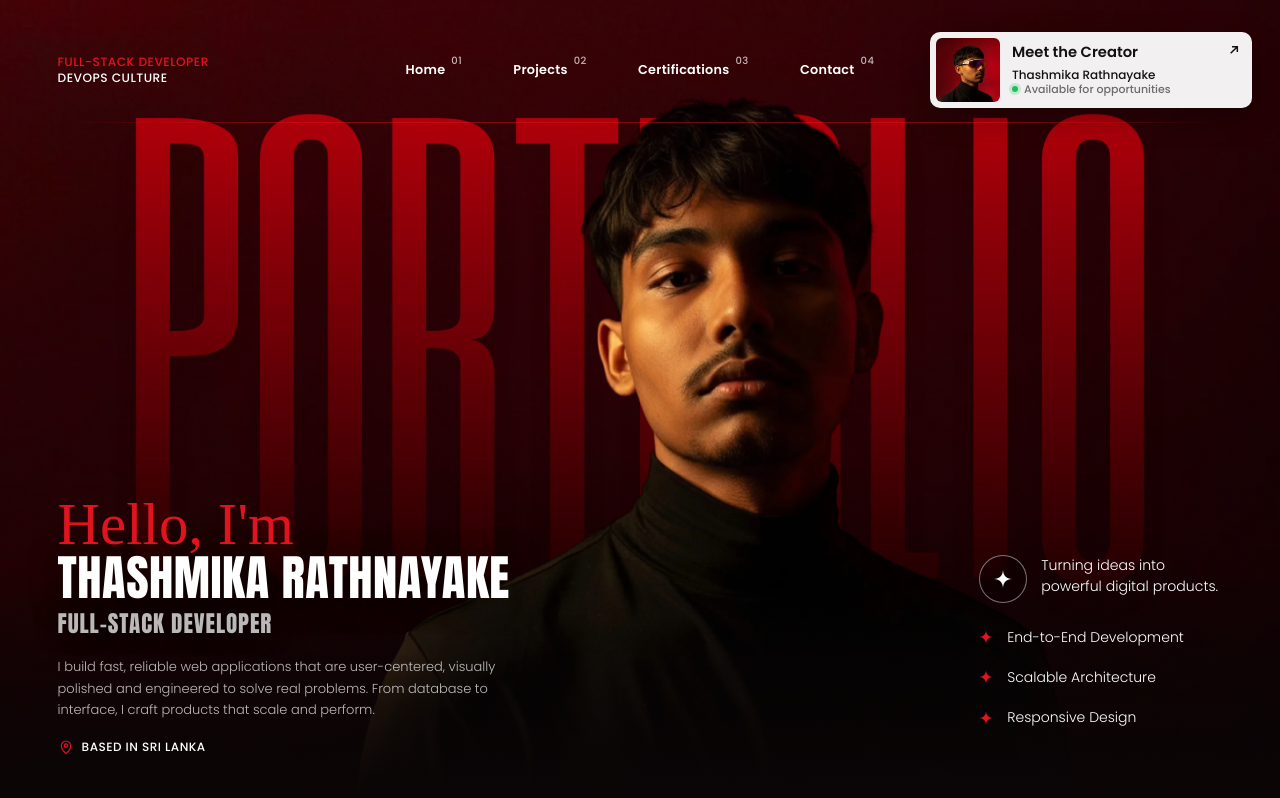
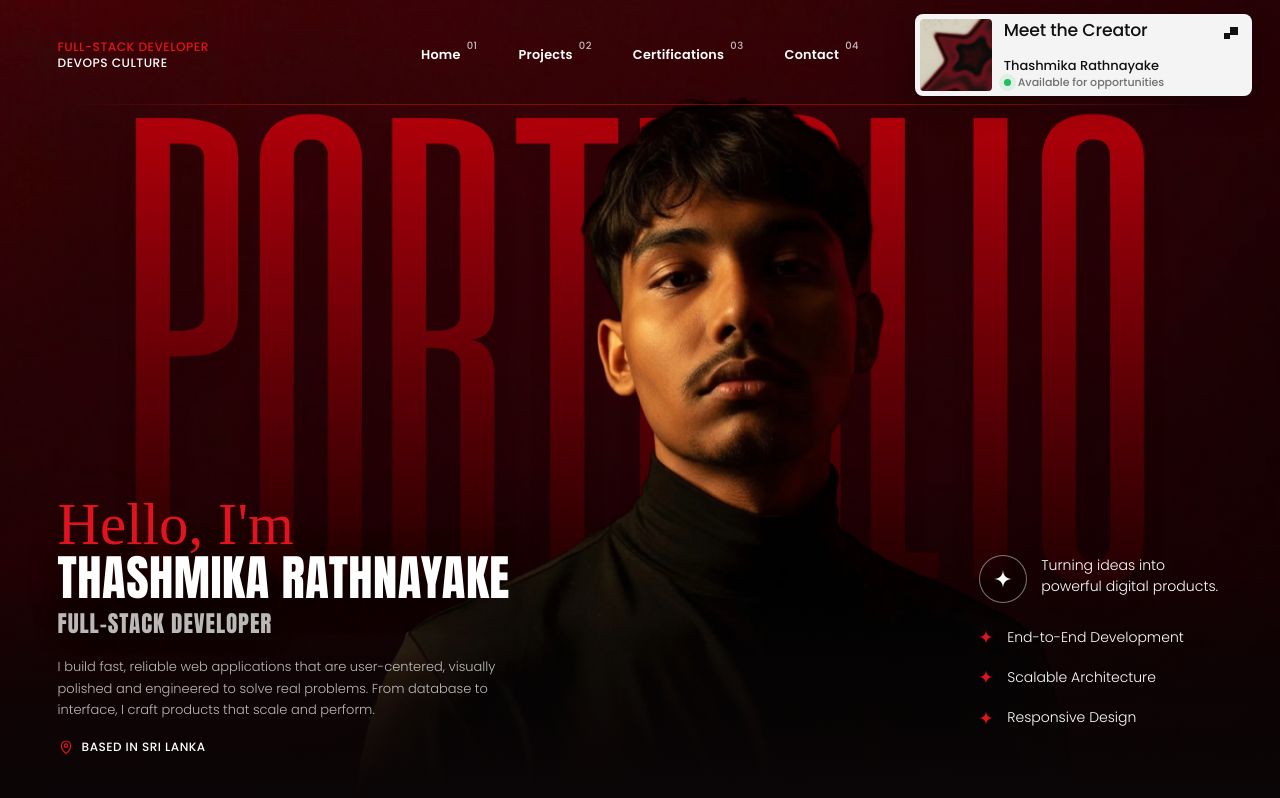
Before and after one commit to realthash/portfolio, a React (Vite) app in the folder portfolio/: page / in a window 1280 px wide. Shown: the top 798 px of the page. Built offline with nearby package versions, Linux system fonts and the light colour scheme; a web font is replaced by a local one.

Commit message:
feat: add interactive pulse and caption when hovers the hirecard

```diff
--- a/portfolio/src/data/content.js
+++ b/portfolio/src/data/content.js
@@ -19,6 +19,7 @@ export const hero = {
   hireCard: {
     title: 'Meet the Creator',
     name: 'Thashmika Rathnayake',
+    cta: "Let's work together →",
   },
 };
 
--- a/portfolio/src/sections/Hero.css
+++ b/portfolio/src/sections/Hero.css
@@ -26,7 +26,7 @@
   grid-template-columns: 1fr auto 1fr;
   align-items: center;
   gap: clamp(16px, 2vw, 32px);
-  padding-top: clamp(20px, 4vh, 40px);
+  padding-top: clamp(10px, 1.8vh, 18px);
   font-size: clamp(11px, 0.95vw, 14px);
   font-weight: 500;
   letter-spacing: 0.04em;
@@ -49,7 +49,7 @@
   padding: 0;
   list-style: none;
   display: flex;
-  gap: clamp(20px, 4vw, 72px);
+  gap: clamp(16px, 3.2vw, 72px);
 }
 
 .hero__nav li {
@@ -106,10 +106,10 @@
   display: flex;
   align-items: stretch;
   gap: 12px;
-  width: min(100%, 330px);
-  padding: 6px;
-  border-radius: 10px;
-  background: rgba(255, 255, 255, 0.94);
+  width: min(100%, 340px);
+  padding: 5px;
+  border-radius: 8px;
+  background: #f4f4f4;
   color: #111;
   text-decoration: none;
   text-transform: none;
@@ -131,10 +131,10 @@
 
 .hero__hire-media {
   flex: none;
-  width: 64px;
-  height: 64px;
+  width: 72px;
+  height: 72px;
   overflow: hidden;
-  border-radius: 6px;
+  border-radius: 4px;
 }
 
 .hero__hire-media img {
@@ -154,60 +154,119 @@
   min-width: 0;
   display: flex;
   flex-direction: column;
-  justify-content: center;
+  justify-content: space-between;
+  padding-block: 2px;
+}
+
+.hero__hire-title {
+  font-size: clamp(16px, 1.35vw, 20px);
+  font-weight: 500;
+  line-height: 1.15;
+  letter-spacing: -0.01em;
+}
+
+.hero__hire-meta {
+  display: flex;
+  flex-direction: column;
   line-height: 1.3;
 }
 
-.hero__hire-title {
-  font-size: clamp(14px, 1.15vw, 17px);
-  font-weight: 600;
-  margin-bottom: 4px;
-}
-
 .hero__hire-name {
-  font-size: 12px;
+  font-size: 13px;
   font-weight: 500;
   white-space: nowrap;
   overflow: hidden;
   text-overflow: ellipsis;
 }
 
+/* ---------- Live availability status ---------- */
 .hero__hire-status {
   display: flex;
   align-items: center;
-  gap: 6px;
-  font-size: 11px;
-  color: #6b6b6b;
+  gap: 7px;
+  font-size: clamp(11px, 0.85vw, 12.5px);
+  color: #6f6f6f;
 }
 
+/* Solid dot with an expanding "live" ring */
 .hero__hire-dot {
-  width: 6px;
-  height: 6px;
+  position: relative;
+  flex: none;
+  width: 7px;
+  height: 7px;
   border-radius: 50%;
   background: #1fbf5c;
-  box-shadow: 0 0 0 3px rgba(31, 191, 92, 0.2);
 }
 
-.hero__hire-arrow {
+.hero__hire-dot::after {
+  content: '';
+  position: absolute;
+  inset: 0;
+  border-radius: 50%;
+  background: #1fbf5c;
+  animation: hero-hire-ping 1.8s cubic-bezier(0, 0, 0.2, 1) infinite;
+}
+
+@keyframes hero-hire-ping {
+  75%,
+  100% {
+    transform: scale(2.6);
+    opacity: 0;
+  }
+}
+
+/* Two stacked lines in a one-line window; hover slides the CTA up into view */
+.hero__hire-swap {
+  display: flex;
+  flex-direction: column;
+  min-width: 0;
+  height: 1.3em;
+  overflow: hidden;
+  line-height: 1.3;
+}
+
+.hero__hire-swap > span {
+  flex: none;
+  white-space: nowrap;
+  overflow: hidden;
+  text-overflow: ellipsis;
+  transition: transform 0.5s var(--ease-out);
+}
+
+.hero__hire-swap > span:last-child {
+  color: var(--c-red);
+  font-weight: 500;
+}
+
+.hero__hire:hover .hero__hire-swap > span,
+.hero__hire:focus-visible .hero__hire-swap > span {
+  transform: translateY(-100%);
+}
+
+@media (prefers-reduced-motion: reduce) {
+  .hero__hire-dot::after {
+    animation: none;
+  }
+}
+
+.hero__hire-mark {
   flex: none;
   align-self: flex-start;
   width: 16px;
   height: 16px;
-  margin: 4px 4px 0 0;
-  fill: none;
-  stroke: #111;
-  stroke-width: 2.2;
-  transition: transform 0.4s var(--ease-out), stroke 0.3s;
+  margin: 6px 8px 0 0;
+  fill: #111;
+  transition: transform 0.4s var(--ease-out), fill 0.3s;
 }
 
-.hero__hire:hover .hero__hire-arrow {
+.hero__hire:hover .hero__hire-mark {
   transform: translate(2px, -2px);
-  stroke: var(--c-red);
+  fill: var(--c-red);
 }
 
 .hero__rule {
   position: absolute;
-  top: calc(clamp(20px, 4vh, 40px) + 90px);
+  top: calc(clamp(10px, 1.8vh, 18px) + 90px);
   left: var(--gutter);
   right: var(--gutter);
   z-index: 3;
@@ -428,17 +487,23 @@
   }
 
   .hero__hire-media {
-    width: 48px;
-    height: 48px;
+    width: 52px;
+    height: 52px;
   }
 
   .hero__hire-title {
-    font-size: 13px;
-    margin-bottom: 2px;
+    font-size: 14px;
   }
 
+  .hero__hire-name,
   .hero__hire-status {
-    display: none;
+    font-size: 11px;
+  }
+
+  .hero__hire-mark {
+    width: 12px;
+    height: 12px;
+    margin: 4px 4px 0 0;
   }
 
   .hero__nav {
--- a/portfolio/src/sections/Hero.jsx
+++ b/portfolio/src/sections/Hero.jsx
@@ -24,10 +24,11 @@ function Pin() {
   );
 }
 
-function ArrowUpRight() {
+function PixelMark() {
   return (
-    <svg className="hero__hire-arrow" viewBox="0 0 24 24" aria-hidden="true">
-      <path d="M7 17 17 7M9 7h8v8" />
+    <svg className="hero__hire-mark" viewBox="0 0 16 16" aria-hidden="true">
+      <rect x="1" y="8" width="6" height="6" />
+      <rect x="7" y="2" width="8" height="8" />
     </svg>
   );
 }
@@ -147,13 +148,18 @@ export default function Hero() {
           </span>
           <span className="hero__hire-body">
             <span className="hero__hire-title">{hero.hireCard.title}</span>
-            <span className="hero__hire-name">{hero.hireCard.name}</span>
-            <span className="hero__hire-status">
-              <span className="hero__hire-dot" aria-hidden="true" />
-              {hero.availability}
+            <span className="hero__hire-meta">
+              <span className="hero__hire-name">{hero.hireCard.name}</span>
+              <span className="hero__hire-status">
+                <span className="hero__hire-dot" aria-hidden="true" />
+                <span className="hero__hire-swap">
+                  <span>{hero.availability}</span>
+                  <span aria-hidden="true">{hero.hireCard.cta}</span>
+                </span>
+              </span>
             </span>
           </span>
-          <ArrowUpRight />
+          <PixelMark />
         </a>
       </header>
       <div className="hero__rule" aria-hidden="true" />
```
Also changed, not shown: portfolio/public/profile_icon.jpg.
